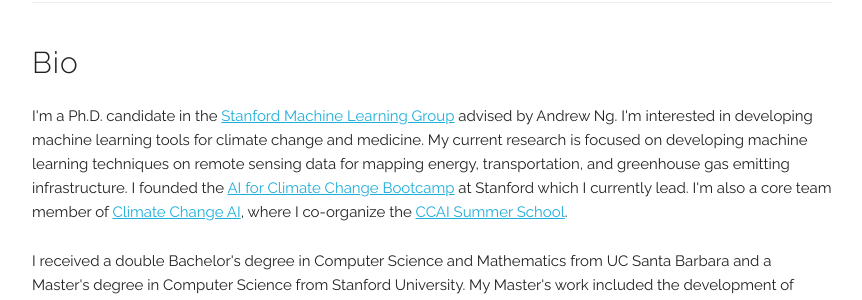
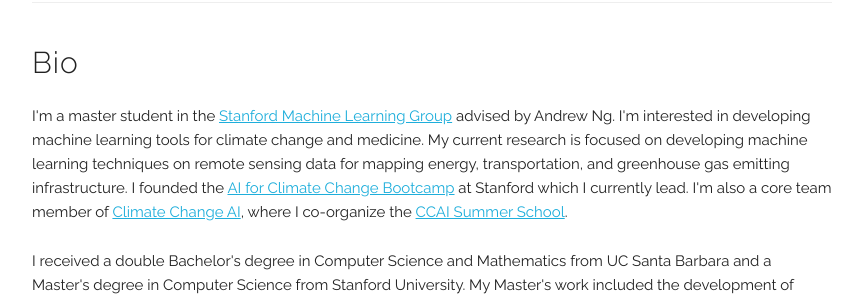
Before and after one commit to zyqdzkd/zyqdzkd.github.io, a Jekyll site: the page built from index.html, in a window 1280 px wide and 900 px high. Shown: the part 356-656 px from the top of the window, without its empty margins (208-1070 px from the left). Built offline with Jekyll 4.4.1, drawn with Linux system fonts in a browser that asks for light colours.

Commit message:
Update index.html

```diff
--- a/index.html
+++ b/index.html
@@ -6,7 +6,7 @@ title: Personal Webpage
 <div class="docs-section" id="bio">
   <h4>Bio</h4>
   <p>
-  I'm a Ph.D. candidate in the <a href="https://stanfordmlgroup.github.io/">Stanford Machine Learning Group</a> advised by Andrew Ng. I'm interested in developing machine learning tools for climate change and medicine. My current research is focused on developing machine learning techniques on remote sensing data for mapping energy, transportation, and greenhouse gas emitting infrastructure. I founded the <a href="https://stanfordmlgroup.github.io/programs/aicc-bootcamp/">AI for Climate Change Bootcamp</a> at Stanford which I currently lead.  I'm also a core team member of <a href="https://www.climatechange.ai/">Climate Change AI</a>, where I co-organize the <a href="https://www.climatechange.ai/events/summer_school2022">CCAI Summer School</a>.
+  I'm a master student in the <a href="https://stanfordmlgroup.github.io/">Stanford Machine Learning Group</a> advised by Andrew Ng. I'm interested in developing machine learning tools for climate change and medicine. My current research is focused on developing machine learning techniques on remote sensing data for mapping energy, transportation, and greenhouse gas emitting infrastructure. I founded the <a href="https://stanfordmlgroup.github.io/programs/aicc-bootcamp/">AI for Climate Change Bootcamp</a> at Stanford which I currently lead.  I'm also a core team member of <a href="https://www.climatechange.ai/">Climate Change AI</a>, where I co-organize the <a href="https://www.climatechange.ai/events/summer_school2022">CCAI Summer School</a>.
   </p>
   <p>
   I received a double Bachelor's degree in Computer Science and Mathematics from UC Santa Barbara and a Master's degree in Computer Science from Stanford University. My Master's work included the development of medical AI technologies (AppendiXNet, CheXNeXt, MRNet, CheXNet) and datasets (CheXpert, MURA).
```
